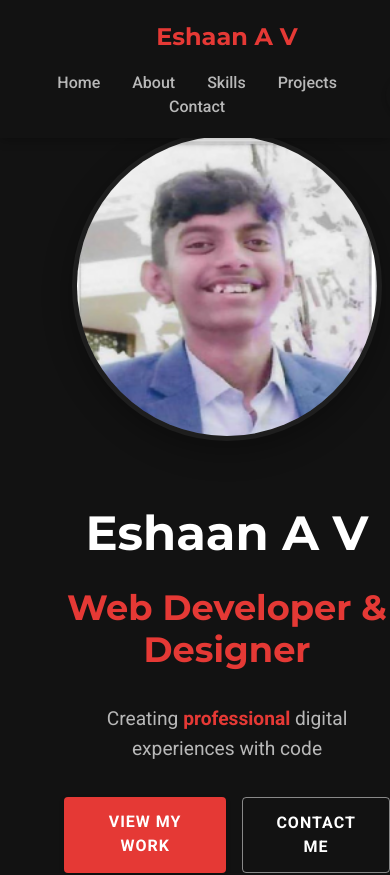
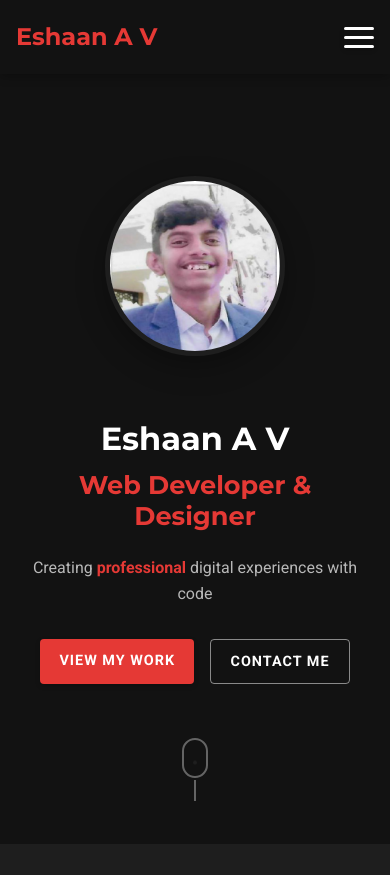
Before and after one commit to Eshu3725/Portfolio, a React (Vite) app: page / in a window 390 px wide. Shown: the top 875 px of the page. Built offline with nearby package versions, Linux system fonts and the light colour scheme.

Commit message:
Responsive

```diff
--- a/src/App.css
+++ b/src/App.css
@@ -813,45 +813,304 @@ body[data-theme="dark"] .theme-toggle:hover {
   }
 }
 
+/* Mobile Menu Styles */
+.mobile-menu-toggle {
+  display: none;
+  flex-direction: column;
+  justify-content: space-between;
+  width: 30px;
+  height: 21px;
+  background: transparent;
+  border: none;
+  cursor: pointer;
+  padding: 0;
+  z-index: 1100;
+}
+
+.mobile-menu-toggle .bar {
+  width: 100%;
+  height: 3px;
+  background-color: var(--text-primary);
+  border-radius: 3px;
+  transition: all 0.3s ease;
+}
+
+.mobile-menu-toggle.active .bar:nth-child(1) {
+  transform: translateY(9px) rotate(45deg);
+}
+
+.mobile-menu-toggle.active .bar:nth-child(2) {
+  opacity: 0;
+}
+
+.mobile-menu-toggle.active .bar:nth-child(3) {
+  transform: translateY(-9px) rotate(-45deg);
+}
+
+.mobile-nav-overlay {
+  position: fixed;
+  top: 0;
+  left: 0;
+  width: 100%;
+  height: 100vh;
+  background-color: var(--bg-main);
+  z-index: 1000;
+  display: flex;
+  justify-content: center;
+  align-items: center;
+  opacity: 0;
+  visibility: hidden;
+  transition: all 0.4s ease;
+}
+
+.mobile-nav-overlay.open {
+  opacity: 1;
+  visibility: visible;
+}
+
+.mobile-nav {
+  text-align: center;
+  width: 100%;
+}
+
+.mobile-nav ul {
+  list-style: none;
+  padding: 0;
+  margin: 0 0 2rem 0;
+}
+
+.mobile-nav ul li {
+  margin: 1.5rem 0;
+}
+
+.mobile-nav ul li a {
+  font-size: 1.5rem;
+  font-weight: 600;
+  color: var(--text-primary);
+  transition: color 0.3s ease;
+  text-decoration: none;
+  position: relative;
+  padding: 0.5rem 0;
+}
+
+.mobile-nav ul li a::after {
+  content: '';
+  position: absolute;
+  bottom: -5px;
+  left: 0;
+  width: 0;
+  height: 2px;
+  background: var(--primary);
+  transition: width 0.3s ease;
+}
+
+.mobile-nav ul li a:hover {
+  color: var(--primary);
+}
+
+.mobile-nav ul li a:hover::after {
+  width: 100%;
+}
+
+.mobile-theme-toggle {
+  display: flex;
+  justify-content: center;
+  margin-top: 2rem;
+}
+
 /* Responsive Styles */
-@media (max-width: 768px) {
-  .header-container {
-    flex-direction: column;
-    gap: 1rem;
+/* Large devices (desktops, less than 1200px) */
+@media (max-width: 1200px) {
+  .container {
+    max-width: 960px;
   }
 
-  nav ul {
-    flex-wrap: wrap;
-    justify-content: center;
+  .profile-image {
+    width: 250px;
+    height: 250px;
   }
 
-  nav ul li {
-    margin: 0 1rem;
+  .projects-grid {
+    grid-template-columns: repeat(auto-fill, minmax(300px, 1fr));
+  }
+}
+
+/* Medium devices (tablets, less than 992px) */
+@media (max-width: 992px) {
+  .container {
+    max-width: 720px;
   }
 
+  h1 {
+    font-size: 2.5em;
+  }
+
+  h2 {
+    font-size: 2em;
+  }
+
+  .hero-description {
+    font-size: 1.1rem;
+  }
+
+  .profile-image {
+    width: 220px;
+    height: 220px;
+  }
+
+  .projects-grid {
+    grid-template-columns: repeat(auto-fill, minmax(280px, 1fr));
+    gap: 1.5rem;
+  }
+
+  .tech-tags {
+    gap: 0.8rem;
+  }
+}
+
+/* Small devices (landscape phones, less than 768px) */
+@media (max-width: 768px) {
+  .container {
+    max-width: 540px;
+    padding: 0 1.5rem;
+  }
+
+  h1 {
+    font-size: 2.2em;
+  }
+
+  h2 {
+    font-size: 1.8em;
+  }
+
+  /* Header mobile styles */
+  .header-container {
+    justify-content: space-between;
+  }
+
+  .desktop-nav {
+    display: none;
+  }
+
+  .mobile-menu-toggle {
+    display: flex;
+  }
+
+  /* Hero section mobile styles */
   .hero-container {
     flex-direction: column;
+    gap: 2rem;
   }
 
   .hero-content {
     text-align: center;
     order: 2;
+    padding: 1rem;
   }
 
   .hero-image {
     order: 1;
+    padding: 1rem;
   }
 
   .hero-cta {
     justify-content: center;
+    flex-wrap: wrap;
+    gap: 1rem;
   }
 
+  .profile-image {
+    width: 200px;
+    height: 200px;
+  }
+
+  /* Section spacing */
+  section {
+    padding: 4rem 0;
+  }
+
+  .section-header {
+    margin-bottom: 3rem;
+  }
+
+  /* Layout adjustments */
   .about-content,
   .contact-content {
     flex-direction: column;
+    gap: 2rem;
   }
 
   .projects-grid {
     grid-template-columns: repeat(auto-fill, minmax(280px, 1fr));
+    gap: 1.5rem;
+  }
+
+  .footer-content {
+    flex-direction: column;
+    text-align: center;
+  }
+
+  .footer-links {
+    justify-content: center;
+  }
+
+  .social-icons {
+    justify-content: center;
   }
 }
+
+/* Extra small devices (phones, less than 576px) */
+@media (max-width: 576px) {
+  .container {
+    padding: 0 1rem;
+  }
+
+  h1 {
+    font-size: 2em;
+  }
+
+  h2 {
+    font-size: 1.6em;
+  }
+
+  .hero-description {
+    font-size: 1rem;
+    margin: 1.5rem 0;
+  }
+
+  .btn {
+    padding: 0.7rem 1.2rem;
+    font-size: 0.9rem;
+  }
+
+  .profile-image {
+    width: 180px;
+    height: 180px;
+  }
+
+  .project-filters {
+    flex-wrap: wrap;
+  }
+
+  .filter-btn {
+    margin-bottom: 0.5rem;
+  }
+
+  .projects-grid {
+    grid-template-columns: 1fr;
+  }
+
+  .tech-tags {
+    justify-content: flex-start;
+  }
+
+  .contact-item {
+    flex-direction: column;
+    align-items: center;
+    text-align: center;
+  }
+
+  .contact-icon {
+    margin-bottom: 1rem;
+  }
+}
--- a/src/components/Header.jsx
+++ b/src/components/Header.jsx
@@ -3,6 +3,7 @@ import ThemeToggle from './ThemeToggle';
 
 const Header = () => {
   const [scrolled, setScrolled] = useState(false);
+  const [mobileMenuOpen, setMobileMenuOpen] = useState(false);
 
   useEffect(() => {
     const handleScroll = () => {
@@ -19,13 +20,38 @@ const Header = () => {
     };
   }, [scrolled]);
 
+  const toggleMobileMenu = () => {
+    setMobileMenuOpen(!mobileMenuOpen);
+    // Prevent scrolling when mobile menu is open
+    document.body.style.overflow = mobileMenuOpen ? 'auto' : 'hidden';
+  };
+
+  const closeMobileMenu = () => {
+    setMobileMenuOpen(false);
+    document.body.style.overflow = 'auto';
+  };
+
   return (
     <header className={`header ${scrolled ? 'scrolled' : ''}`}>
       <div className="container header-container">
         <div className="logo">
           <span className="accent-text">Eshaan A V</span>
         </div>
-        <div className="header-right">
+
+        {/* Mobile menu button */}
+        <button
+          type="button"
+          className={`mobile-menu-toggle ${mobileMenuOpen ? 'active' : ''}`}
+          onClick={toggleMobileMenu}
+          aria-label="Toggle mobile menu"
+        >
+          <span className="bar" />
+          <span className="bar" />
+          <span className="bar" />
+        </button>
+
+        {/* Desktop navigation */}
+        <div className="header-right desktop-nav">
           <nav>
             <ul>
               <li><a href="#home">Home</a></li>
@@ -37,6 +63,32 @@ const Header = () => {
           </nav>
           <ThemeToggle />
         </div>
+
+        {/* Mobile navigation overlay */}
+        <div className={`mobile-nav-overlay ${mobileMenuOpen ? 'open' : ''}`}>
+          <nav className="mobile-nav">
+            <ul>
+              <li>
+                <a href="#home" onClick={closeMobileMenu}>Home</a>
+              </li>
+              <li>
+                <a href="#about" onClick={closeMobileMenu}>About</a>
+              </li>
+              <li>
+                <a href="#skills" onClick={closeMobileMenu}>Skills</a>
+              </li>
+              <li>
+                <a href="#projects" onClick={closeMobileMenu}>Projects</a>
+              </li>
+              <li>
+                <a href="#contact" onClick={closeMobileMenu}>Contact</a>
+              </li>
+            </ul>
+            <div className="mobile-theme-toggle">
+              <ThemeToggle />
+            </div>
+          </nav>
+        </div>
       </div>
     </header>
   );
--- a/src/index.css
+++ b/src/index.css
@@ -2,6 +2,7 @@
   font-family: 'Roboto', system-ui, Avenir, Helvetica, Arial, sans-serif;
   line-height: 1.5;
   font-weight: 400;
+  font-size: 16px; /* Base font size */
 
   /* Common variables for both themes */
   --primary: #e53935;
@@ -13,6 +14,21 @@
 
   /* Transition for theme switching */
   --theme-transition: background-color 0.3s ease, color 0.3s ease, border-color 0.3s ease, box-shadow 0.3s ease;
+
+  /* Responsive font sizes */
+  --fs-xxl: clamp(2.5rem, 5vw, 3.5rem);  /* For h1 */
+  --fs-xl: clamp(2rem, 4vw, 2.8rem);     /* For h2 */
+  --fs-lg: clamp(1.5rem, 3vw, 2rem);     /* For h3 */
+  --fs-md: clamp(1.1rem, 2vw, 1.3rem);   /* For larger paragraph text */
+  --fs-base: clamp(0.9rem, 1.5vw, 1rem); /* For normal paragraph text */
+  --fs-sm: clamp(0.8rem, 1vw, 0.9rem);   /* For smaller text */
+
+  /* Spacing variables */
+  --space-xs: clamp(0.5rem, 1vw, 0.75rem);
+  --space-sm: clamp(0.75rem, 1.5vw, 1rem);
+  --space-md: clamp(1rem, 2vw, 1.5rem);
+  --space-lg: clamp(1.5rem, 3vw, 2.5rem);
+  --space-xl: clamp(2rem, 4vw, 3.5rem);
 
   font-synthesis: none;
   text-rendering: optimizeLegibility;
@@ -87,19 +103,33 @@ h1, h2, h3, h4, h5, h6 {
 }
 
 h1 {
-  font-size: 3em;
+  font-size: var(--fs-xxl);
   color: var(--text-primary);
-  margin-bottom: 0.5em;
+  margin-bottom: var(--space-sm);
 }
 
 h2 {
-  font-size: 2.2em;
+  font-size: var(--fs-xl);
   color: var(--primary);
-  margin-bottom: 0.5em;
+  margin-bottom: var(--space-sm);
+}
+
+h3 {
+  font-size: var(--fs-lg);
+  color: var(--text-primary);
+  margin-bottom: var(--space-xs);
+}
+
+h4 {
+  font-size: var(--fs-md);
+  color: var(--text-primary);
+  margin-bottom: var(--space-xs);
 }
 
 p {
-  margin: 0 0 1rem 0;
+  font-size: var(--fs-base);
+  margin: 0 0 var(--space-md) 0;
+  line-height: 1.6;
 }
 
 button {
@@ -147,15 +177,26 @@ button:focus-visible {
   width: 100%;
   max-width: 1200px;
   margin: 0 auto;
-  padding: 0 2rem;
+  padding: 0 var(--space-md);
+  box-sizing: border-box;
 }
 
 /* Section styling */
 section {
-  padding: 5rem 0;
+  padding: var(--space-xl) 0;
+  width: 100%;
+  overflow: hidden; /* Prevent horizontal scrolling */
 }
 
-/* Apply theme transitions to all elements */
-* {
+/* Global box-sizing and transitions */
+*, *::before, *::after {
+  box-sizing: border-box;
   transition: var(--theme-transition);
 }
+
+/* Responsive images */
+img {
+  max-width: 100%;
+  height: auto;
+  display: block;
+}
```
